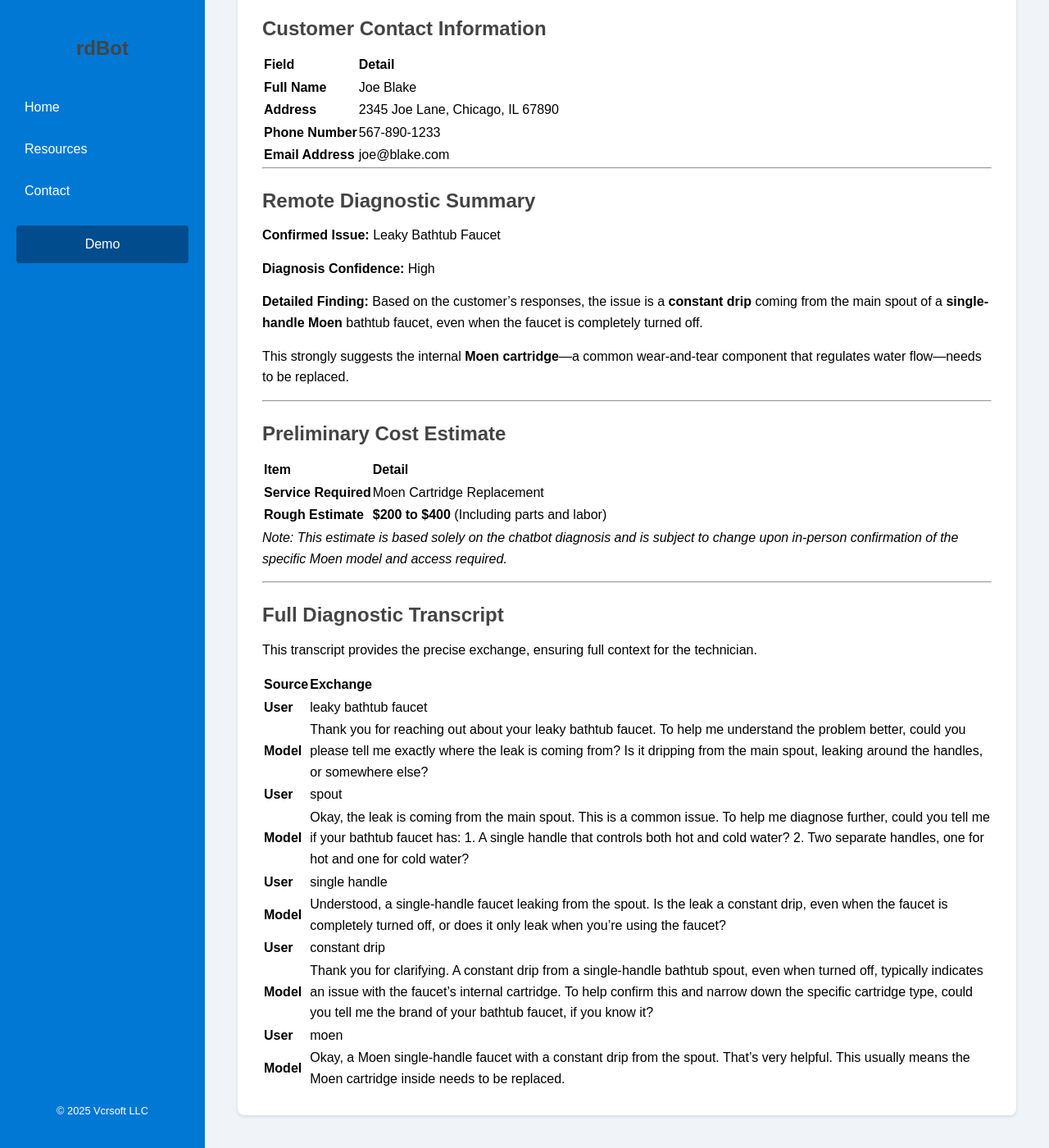
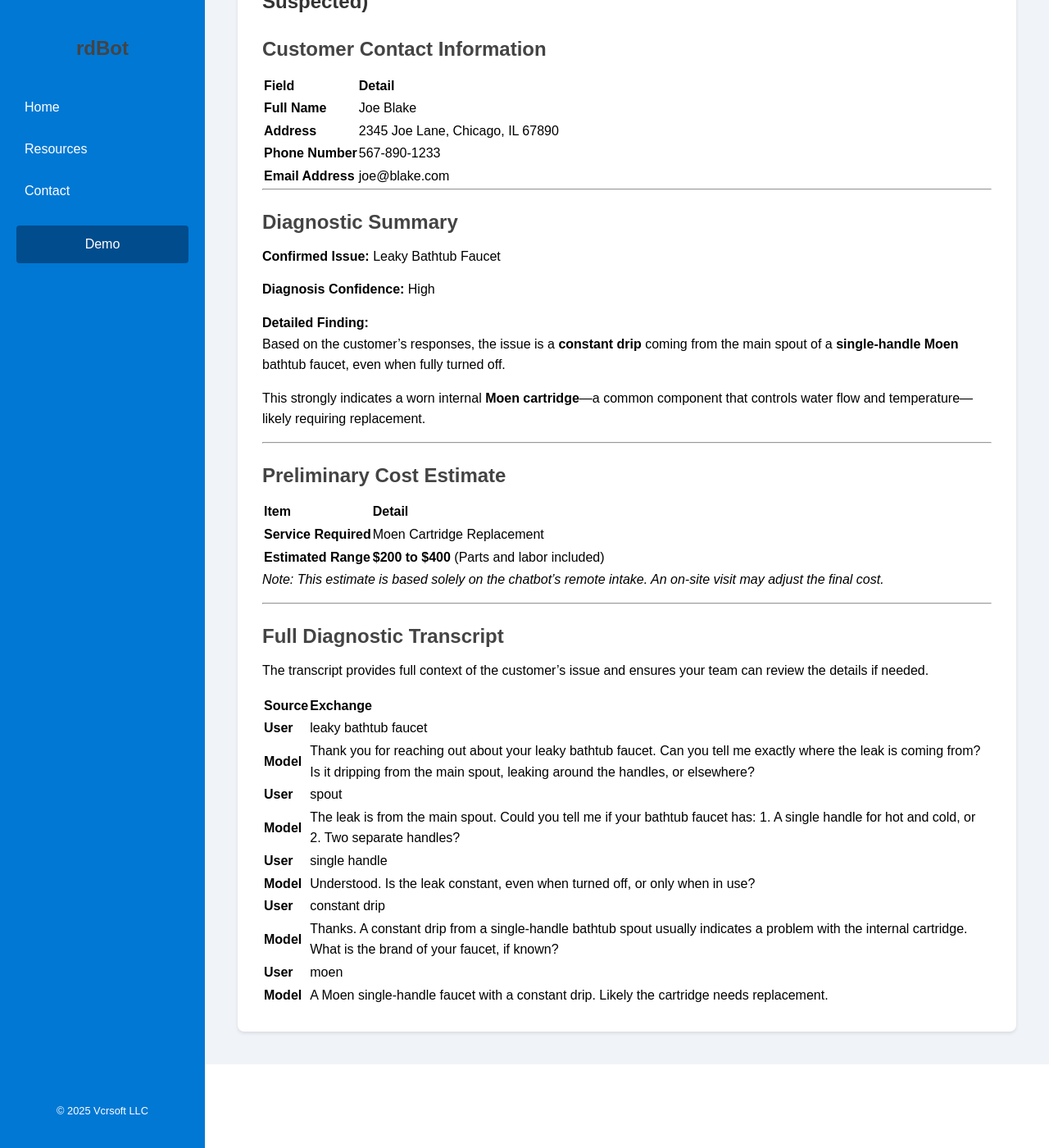
Before and after one commit to vcrsoft/vcrsoft.github.io, a Jekyll site: the page built from _resources/qualifiedLeadEmail.md, in a window 1280 px wide and 1400 px high, scrolled down 344 px. Shown: the whole window at 82% size. Built offline with Jekyll 4.4.1, drawn with Linux system fonts in a browser that asks for light colours; some of the changed text lies outside the part shown.

Commit message:
Update qualifiedLeadEmail.md

```diff
--- a/_resources/qualifiedLeadEmail.md
+++ b/_resources/qualifiedLeadEmail.md
@@ -1,12 +1,12 @@
 ---
 layout: resource
 title: "The Perfect Lead: What Your Inbox Receives from the Chatbot"
-excerpt: "See a real-world example of the detailed, pre-qualified lead email generated by the Remote Diagnostic Chatbot—including contact info, diagnosis, and estimate."
+excerpt: "See a real-world example of the detailed, pre-qualified lead email generated by the AI Lead Qualification Chatbot—including contact info, diagnostic summary, and actionable insights."
 ---
 
-The core purpose of the Remote Diagnostic Chatbot is to eliminate wasted trips and deliver highly qualified, high-certainty jobs. It replaces a tedious phone call with a structured digital diagnosis, packaged neatly and delivered straight to your inbox.
+The core purpose of the AI Lead Qualification Chatbot is to filter out low-value inquiries and deliver highly qualified, actionable jobs straight to your inbox. It replaces a tedious initial phone call with a structured digital intake, producing a **polished lead report** that your team can act on immediately.
 
-This article shows you exactly what a **Qualified Lead Email** looks like, ensuring your team knows exactly what they are walking into before they leave the shop.
+This article shows you exactly what a **Qualified Lead Email** looks like, so you know what information arrives in your inbox and how it helps you prioritize your workload.
 
 ---
 
@@ -23,16 +23,16 @@ This article shows you exactly what a **Qualified Lead Email** looks like, ensur
 
 ---
 
-## Remote Diagnostic Summary
+## Diagnostic Summary
 
 **Confirmed Issue:** Leaky Bathtub Faucet
 
 **Diagnosis Confidence:** High
 
 **Detailed Finding:**
-Based on the customer's responses, the issue is a **constant drip** coming from the main spout of a **single-handle Moen** bathtub faucet, even when the faucet is completely turned off.
+Based on the customer's responses, the issue is a **constant drip** coming from the main spout of a **single-handle Moen** bathtub faucet, even when fully turned off.
 
-This strongly suggests the internal **Moen cartridge**—a common wear-and-tear component that regulates water flow—needs to be replaced.
+This strongly indicates a worn internal **Moen cartridge**—a common component that controls water flow and temperature—likely requiring replacement.
 
 ---
 
@@ -41,25 +41,25 @@ This strongly suggests the internal **Moen cartridge**—a common wear-and-tear
 | Item | Detail |
 | :--- | :--- |
 | **Service Required** | Moen Cartridge Replacement |
-| **Rough Estimate** | **\$200 to \$400** (Including parts and labor) |
+| **Estimated Range** | **\$200 to \$400** (Parts and labor included) |
 
-*Note: This estimate is based solely on the chatbot diagnosis and is subject to change upon in-person confirmation of the specific Moen model and access required.*
+*Note: This estimate is based solely on the chatbot's remote intake. An on-site visit may adjust the final cost.*
 
 ---
 
 ## Full Diagnostic Transcript
 
-This transcript provides the precise exchange, ensuring full context for the technician.
+The transcript provides full context of the customer's issue and ensures your team can review the details if needed.
 
 | Source | Exchange |
 | :--- | :--- |
 | **User** | leaky bathtub faucet |
-| **Model** | Thank you for reaching out about your leaky bathtub faucet. To help me understand the problem better, could you please tell me exactly where the leak is coming from? Is it dripping from the main spout, leaking around the handles, or somewhere else? |
+| **Model** | Thank you for reaching out about your leaky bathtub faucet. Can you tell me exactly where the leak is coming from? Is it dripping from the main spout, leaking around the handles, or elsewhere? |
 | **User** | spout |
-| **Model** | Okay, the leak is coming from the main spout. This is a common issue. To help me diagnose further, could you tell me if your bathtub faucet has: 1. A single handle that controls both hot and cold water? 2. Two separate handles, one for hot and one for cold water? |
+| **Model** | The leak is from the main spout. Could you tell me if your bathtub faucet has: 1. A single handle for hot and cold, or 2. Two separate handles? |
 | **User** | single handle |
-| **Model** | Understood, a single-handle faucet leaking from the spout. Is the leak a constant drip, even when the faucet is completely turned off, or does it only leak when you're using the faucet? |
+| **Model** | Understood. Is the leak constant, even when turned off, or only when in use? |
 | **User** | constant drip |
-| **Model** | Thank you for clarifying. A constant drip from a single-handle bathtub spout, even when turned off, typically indicates an issue with the faucet's internal cartridge. To help confirm this and narrow down the specific cartridge type, could you tell me the brand of your bathtub faucet, if you know it? |
+| **Model** | Thanks. A constant drip from a single-handle bathtub spout usually indicates a problem with the internal cartridge. What is the brand of your faucet, if known? |
 | **User** | moen |
-| **Model** | Okay, a Moen single-handle faucet with a constant drip from the spout. That's very helpful. This usually means the Moen cartridge inside needs to be replaced. |
+| **Model** | A Moen single-handle faucet with a constant drip. Likely the cartridge needs replacement. |
```
